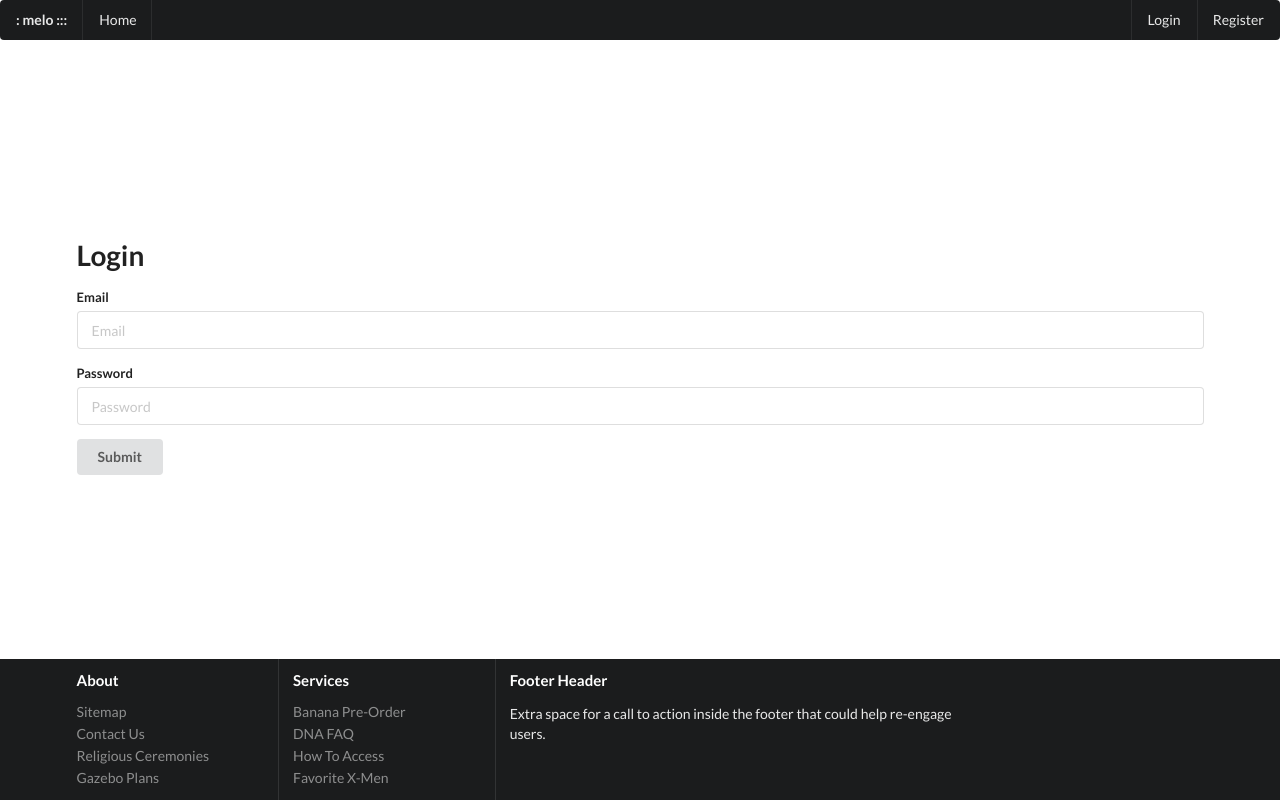
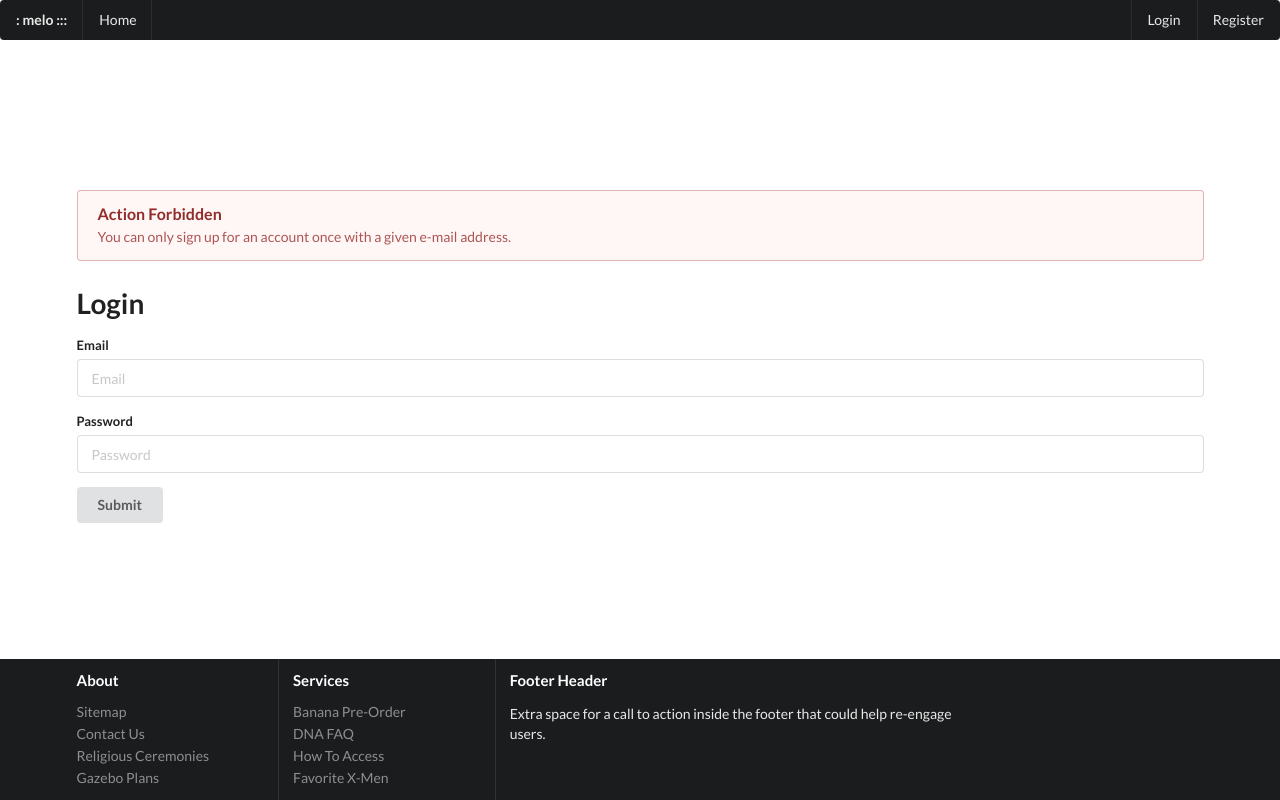
Before and after one commit to ivan40kalpazan40/melo-project, a React (Create React App) app: page /user/login in a window 1280 px wide. Built offline with nearby package versions, Linux system fonts and the light colour scheme; no server answers.

Commit message:
fix in login component

```diff
--- a/src/components/Login/Login.js
+++ b/src/components/Login/Login.js
@@ -1,6 +1,12 @@
 const Login = () => {
   return (
     <div className='ui container'>
+      <div className='ui error message'>
+        <div className='header'>Action Forbidden</div>
+        <p>
+          You can only sign up for an account once with a given e-mail address.
+        </p>
+      </div>
       <h1>Login </h1>
       <form className='ui form'>
         <div className='field'>
@@ -11,13 +17,6 @@ const Login = () => {
           <label>Password</label>
           <input type='password' name='password' placeholder='Password' />
         </div>
-        <div className='ui error message'>
-          <div className='header'>Action Forbidden</div>
-          <p>
-            You can only sign up for an account once with a given e-mail
-            address.
-          </p>
-        </div>
         <button className='ui button' type='submit'>
           Submit
         </button>
```
